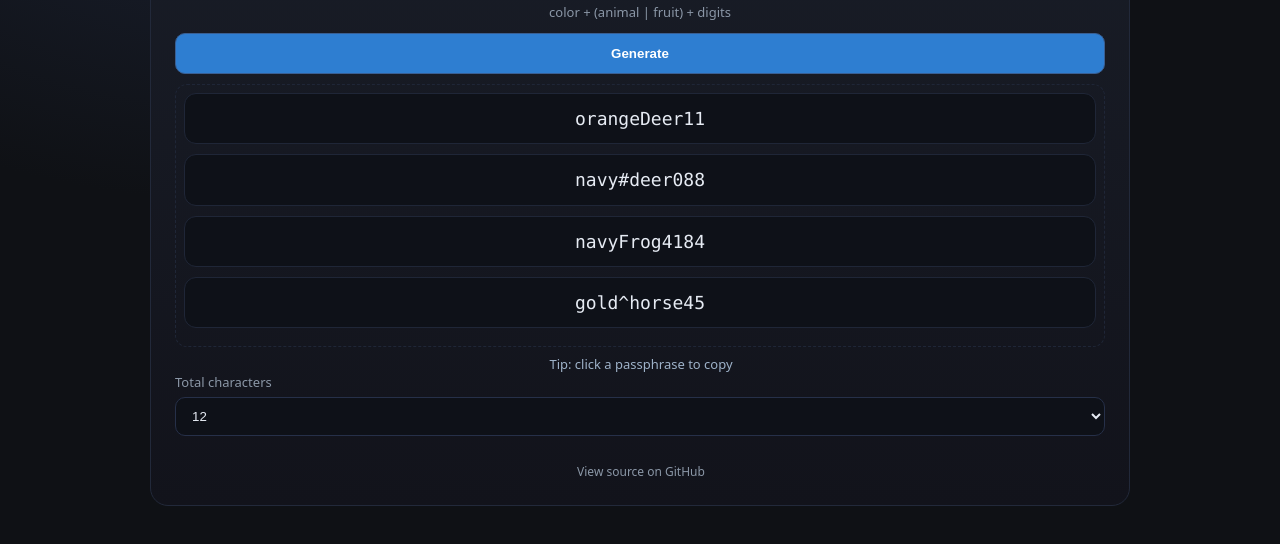
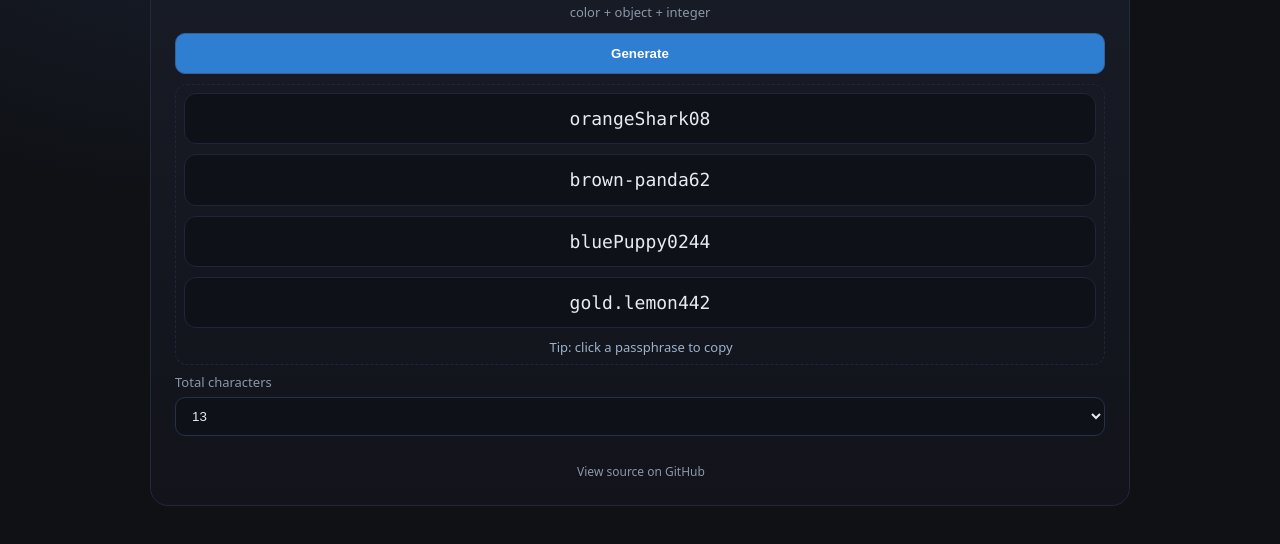
Before and after one commit to martinvicknair/simple-passphrase-generator, a plain HTML site: page index.html in a window 1280 px wide. Shown: the part 78-622 px from the top of the page. Drawn offline with Linux system fonts and the light colour scheme.

Commit message:
Add files via upload

```diff
--- a/index.html
+++ b/index.html
@@ -3,6 +3,10 @@
   <head>
     <meta charset="utf-8" />
     <meta name="viewport" content="width=device-width, initial-scale=1" />
+    <meta
+      name="description"
+      content="A simple passphrase generator that combines a color, an animal or fruit, and a short string of digits to create easy-to-remember yet varied passwords."
+    />
     <title>Simple Passphrase Generator</title>
     <style>
       :root {
@@ -139,25 +143,25 @@
     <div class="card">
       <h1>Simple Passphrase Generator</h1>
       <div class="muted" style="text-align: center">
-        color + (animal | fruit) + digits
+        color + object + integer<br />
       </div>
 
       <button class="btn-block" id="generate">Generate</button>
 
       <div class="listwrap">
         <div id="list"></div>
+        <p class="copyhint" style="text-align: center">
+          Tip: click a passphrase to copy
+        </p>
       </div>
-      <p class="copyhint" style="text-align: center">
-        Tip: click a passphrase to copy
-      </p>
 
       <label
         >Total characters
         <select id="totalLen">
           <option>10</option>
           <option>11</option>
-          <option selected>12</option>
-          <option>13</option>
+          <option>12</option>
+          <option selected>13</option>
           <option>14</option>
           <option>15</option>
         </select>
@@ -173,81 +177,87 @@
     </div>
 
     <script>
-      const COLORS = [
+      const COLOR = [
         'blue',
         'brown',
         'gold',
-        'gray',
         'green',
-        'navy',
         'orange',
         'pink',
         'purple',
         'red',
         'silver',
-        'tan',
         'yellow',
       ];
       const ANIMALS = [
-        'bee',
+        'bear',
+        'bird',
         'cat',
+        'chicken',
         'cow',
-        'crab',
         'deer',
         'dog',
         'dolphin',
-        'donkey',
         'duck',
+        'elephant',
         'fish',
-        'fox',
         'frog',
         'goat',
         'goose',
         'horse',
+        'kitten',
+        'lion',
         'mouse',
         'panda',
         'penguin',
+        'puppy',
         'rabbit',
         'shark',
-        'sheep',
         'skunk',
-        'snake',
-        'spider',
         'tiger',
-        'turkey',
-        'turtle',
         'whale',
         'wolf',
         'zebra',
       ];
-      const FRUITS = [
+      const VEGETABLES = [
         'apple',
         'apricot',
         'avocado',
         'banana',
         'berry',
-        'cabbage',
         'carrot',
-        'cherry',
         'grape',
-        'guava',
-        'kiwi',
         'lemon',
-        'lettuce',
         'mango',
-        'onion',
-        'papaya',
         'pear',
         'plum',
         'potato',
         'raisin',
-        'spinach',
         'tomato',
+        'tree',
       ];
-      const POOL_SECOND = [...ANIMALS, ...FRUITS];
+      const MINERALS = [
+        'beach',
+        'bike',
+        'box',
+        'chair',
+        'circle',
+        'cloud',
+        'door',
+        'house',
+        'moon',
+        'phone',
+        'rock',
+        'square',
+        'star',
+        'table',
+        'triangle',
+      ];
+
+      const POOL_SECOND = [...ANIMALS, ...VEGETABLES, ...MINERALS];
       const BANNED_SUBSTRINGS = ['obsceneWordsHere'];
       const BANNED_NUMS = ['13', '69', '420', '666', '1488'];
-      const SEPARATORS = ['!', '@', '$', '%', '^', '&', '*', '+', '#', '-'];
+      const SEPARATORS = ['-', '_', '.', '+'];
       const cryptoInt = (max) => {
         const b = new Uint32Array(1);
         let r;
@@ -269,7 +279,7 @@
       };
 
       const buildWords = (n) => {
-        const w = [lettersOnly(pick(COLORS))];
+        const w = [lettersOnly(pick(COLOR))];
         for (let i = 1; i < n; i++) w.push(lettersOnly(pick(POOL_SECOND)));
         return w;
       };
```
